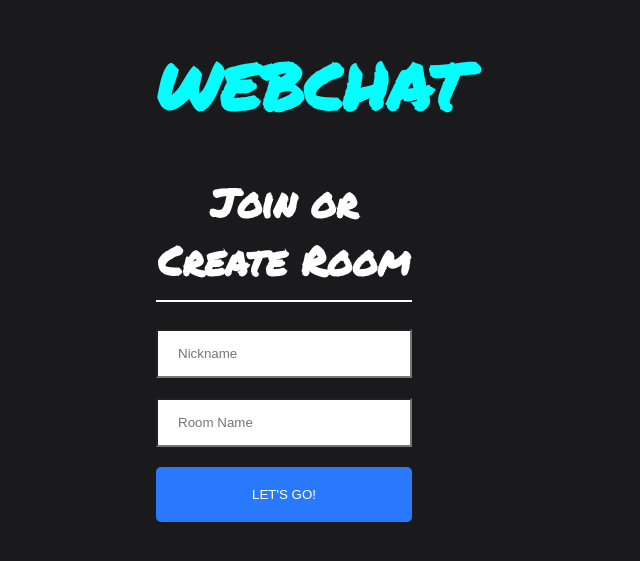
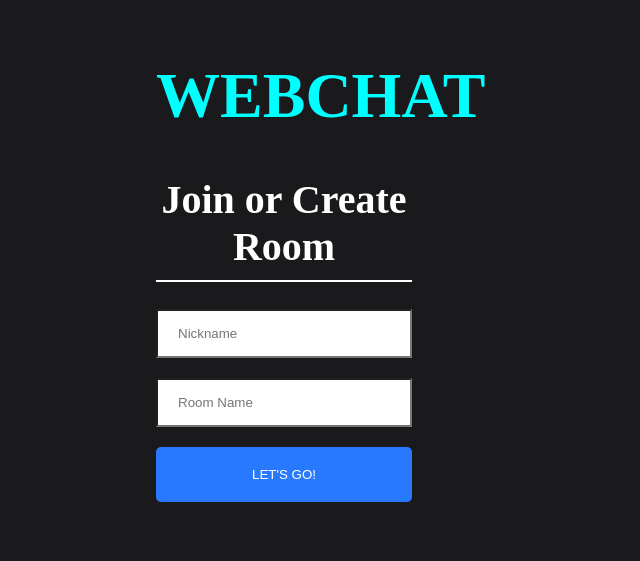
Before and after one commit to Senophyx/pocket-chat-client, a React (Create React App) app: page / in a window 1280 px wide. Shown: the part 141-702 px from the top of the page, without its empty margins (356-996 px from the left). Built offline with nearby package versions, Linux system fonts and the light colour scheme.

Commit message:
Update Join.js

```diff
--- a/src/components/Join/Join.js
+++ b/src/components/Join/Join.js
@@ -12,7 +12,7 @@
       <div className="joinInnerContainer">
         <div class="header">
           <style>
-          @import url('https://fonts.googleapis.com/css2?family=Permanent+Marker&display=swap');
+          @import url('https://fonts.googleapis.com/css2?family=Balsamiq+Sans:wght@700&display=swap');
           </style>
           <h1 className="head_logo">WEBCHAT</h1>
           <p> </p>
```
